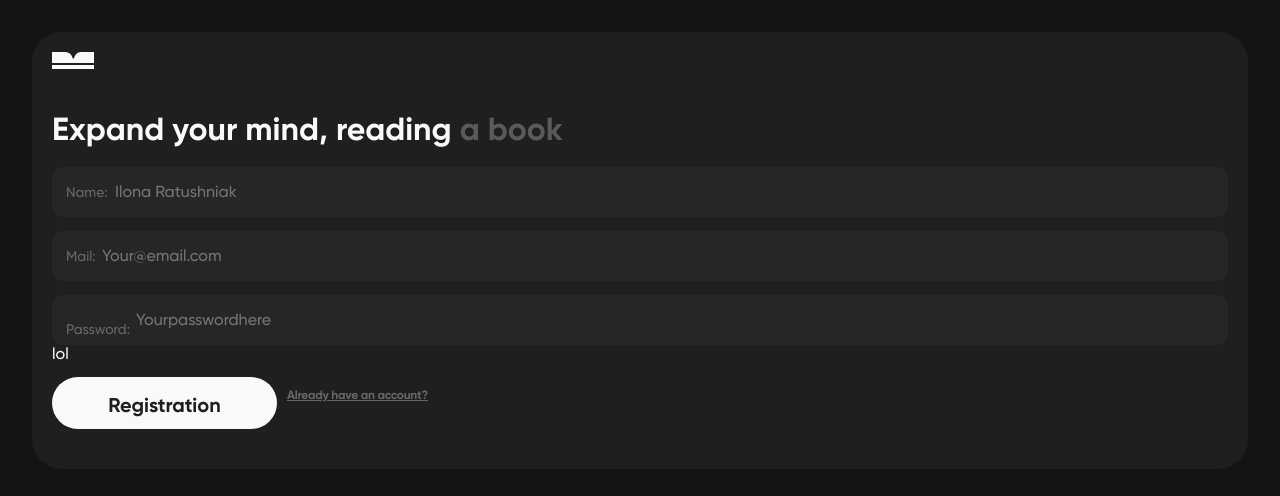
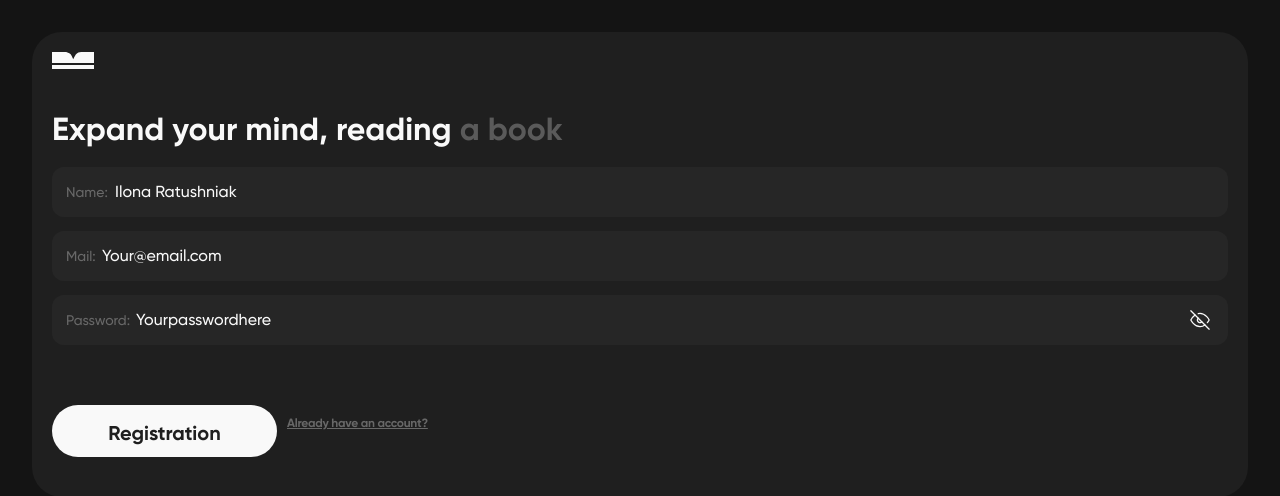
Before and after one commit to AngryAndrii/read_jorney, a React (Vite) app: page /register in a window 1280 px wide. Shown: the top 496 px of the page. Built offline with nearby package versions, Linux system fonts and the light colour scheme.

Commit message:
added yup validation

```diff
--- a/package.json
+++ b/package.json
@@ -10,12 +10,14 @@
     "preview": "vite preview"
   },
   "dependencies": {
+    "@hookform/resolvers": "^3.4.2",
     "modern-normalize": "^2.0.0",
     "react": "^18.2.0",
     "react-dom": "^18.2.0",
     "react-hook-form": "^7.51.4",
     "react-modal": "^3.16.1",
-    "styled-components": "^6.1.10"
+    "styled-components": "^6.1.10",
+    "yup": "^1.4.0"
   },
   "devDependencies": {
     "@types/react": "^18.2.66",
--- a/src/app/features/registerForm/RegisterForm.jsx
+++ b/src/app/features/registerForm/RegisterForm.jsx
@@ -1,44 +1,44 @@
 import { useForm } from 'react-hook-form';
 import { Button, CustomInput, CustomLink } from '../../../shared/ui';
+import EyeOpen from '../../../assets/icons/eye.svg?react';
+import EyeClosed from '../../../assets/icons/eye-off.svg?react';
 import { StyledForm } from './RegisterForm.styled';
+import { useState } from 'react';
+import { yupResolver } from '@hookform/resolvers/yup';
+import * as yup from 'yup';
+
+const schema = yup.object({
+  name: yup.string('name nust be a string').required('name is required'),
+  mail: yup
+    .string()
+    .email('Enter a valid Password*')
+    .required('email os required'),
+  pass: yup.string().min(7).max(30).required(),
+});
 
 export default function RegisterForm() {
   const {
     register,
     handleSubmit,
-    watch,
     formState: { errors },
-  } = useForm();
+  } = useForm({
+    resolver: yupResolver(schema),
+  });
 
   const onSubmit = data => console.log(data);
 
-  // console.log(watch('example'));
-  // watch('name');
+  const [type, setType] = useState('password');
+
+  const handleEyeClick = () => {
+    if (type === 'password') {
+      setType('text');
+    } else {
+      setType('password');
+    }
+  };
 
   return (
     <StyledForm onSubmit={handleSubmit(onSubmit)}>
-      {/* <CustomInput
-        span={'Name:'}
-        placeholder={'Ilona Ratushniak'}
-        {...register('name')}
-        ref={null}
-      />
-      {errors.name && <span>This field is required</span>}
-      <CustomInput
-        span={'Mail:'}
-        placeholder={'Your@email.com'}
-        {...register('mail')}
-        ref={null}
-      />
-      {errors.mail && <span>This field is required</span>}
-      <CustomInput
-        span={'Password:'}
-        placeholder={'Yourpasswordhere'}
-        {...register('pass')}
-        ref={null}
-      />
-
-      {errors.pass && <span>This field is required</span>} */}
       <CustomInput
         className="userName input"
         type={'text'}
@@ -53,13 +53,25 @@ export default function RegisterForm() {
         placeholder={'Your@email.com'}
         {...register('mail')}
       />
+      <div className="pass_cont">
         <CustomInput
           className="password input"
-        type={'password'}
+          type={type}
           span={'Password:'}
           placeholder={'Yourpasswordhere'}
           {...register('pass')}
         />
+        <span
+          className="eye"
+          onClick={() => {
+            handleEyeClick();
+          }}
+        >
+          {type === 'password' ? <EyeClosed /> : <EyeOpen />}
+        </span>
+      </div>
+      <p>{errors.pass?.message}</p>
+
       <div className="under-section">
         <div className="button-wrapper">
           <Button type="submit" variant={'register'}>
--- a/src/app/features/registerForm/RegisterForm.styled.js
+++ b/src/app/features/registerForm/RegisterForm.styled.js
@@ -24,6 +24,19 @@ export const StyledForm = styled.form`
     letter-spacing: -0.02em;
   }
 
+  .pass_cont {
+    position: relative;
+  }
+
+  .eye {
+    position: absolute;
+    width: 20px;
+    height: 20px;
+    top: 50%;
+    right: 16px;
+    transform: translateY(-50%);
+  }
+
   @media screen and (min-width: 375px) {
     .link {
       white-space: nowrap;
@@ -35,5 +48,9 @@ export const StyledForm = styled.form`
       width: 225px;
       height: 52px;
     }
+
+    .eye {
+      right: 18px;
+    }
   }
 `;
--- a/src/shared/ui/index.js
+++ b/src/shared/ui/index.js
@@ -1,4 +1,4 @@
-export * from './Button/Button';
+export * from './button/Button';
 export * from './logo';
 export * from './wrapper/Wrapper';
 export * from './container/Container';
--- a/src/shared/ui/input/CustomInput.jsx
+++ b/src/shared/ui/input/CustomInput.jsx
@@ -14,7 +14,6 @@ export const CustomInput = React.forwardRef(
           placeholder={placeholder}
           {...inputProps}
         />
-        {type === 'password' ? <span>lol</span> : null}
       </StyledInput>
     );
   }
--- a/src/shared/ui/input/Input.styled.js
+++ b/src/shared/ui/input/Input.styled.js
@@ -14,6 +14,11 @@ export const StyledInput = styled.div`
     padding-top: 14px;
     padding-bottom: 14px;
   }
+
+  ::placeholder {
+    color: var(--color-secondary);
+  }
+
   //paddings
   .userName {
     padding-left: 62px;
@@ -37,6 +42,8 @@ export const StyledInput = styled.div`
   }
 
   &:hover {
-    outline: 1px solid rgba(249, 249, 249, 0.1);
+    .input {
+      border: 1px solid rgba(249, 249, 249, 0.1);
+    }
   }
 `;
```
Also changed, not shown: 1 other file (tests, documents, lock files or other folders). Lines whose indentation alone changed are shown as unchanged.
